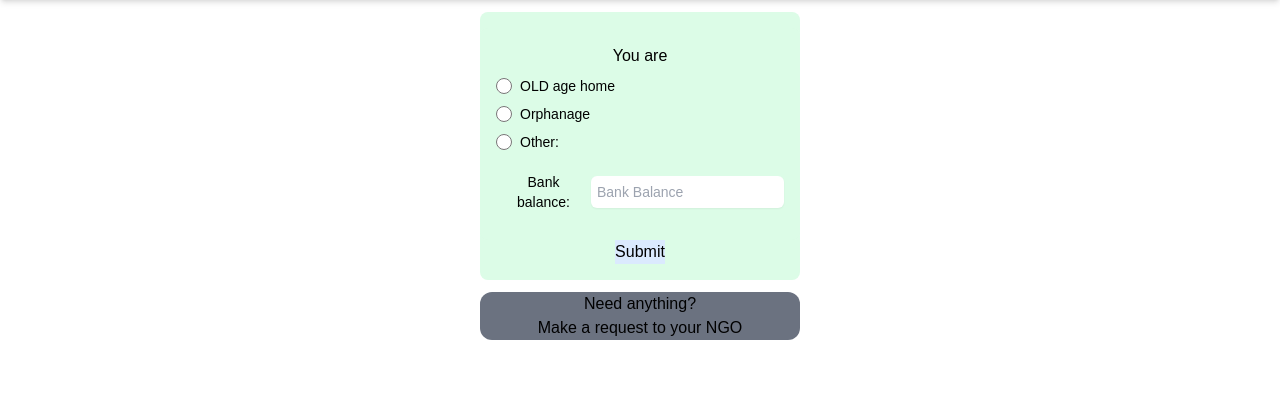
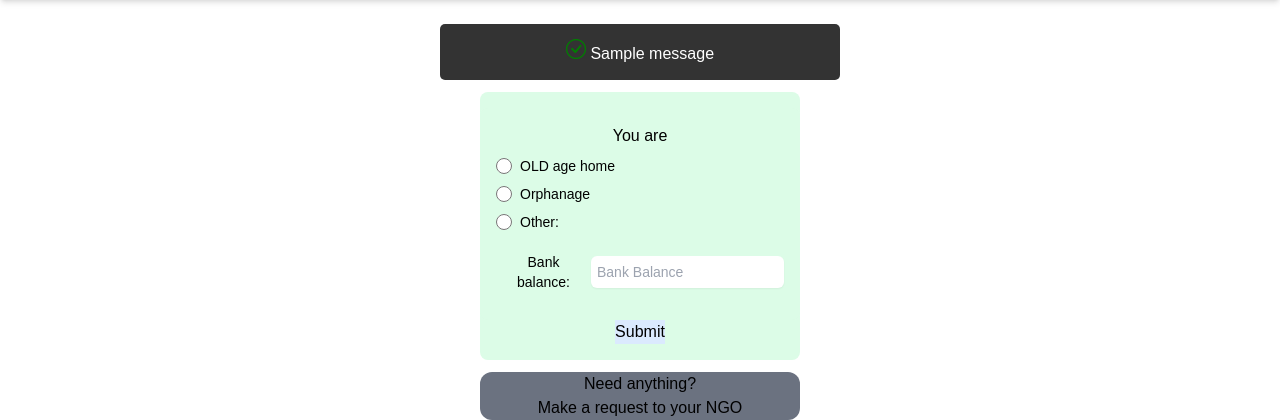
Before and after one commit to selmanfariz18/NGO-connect, a Django app: page /reciever/receiver_base/ in a window 1280 px wide. Shown: the part 88-508 px from the top of the page. Run offline with Django 5.2, Linux system fonts and the light colour scheme; a user stored in the database is signed in; data comes from the database, SQL or seed files in the repository; tables that the repository leaves empty hold one stand-in row (values such as "Sample post"); one stand-in notice (Sample message) is shown; some libraries are stand-ins or nearby versions.

Commit message:
money request from reciever sent success

```diff
--- a/ngo_connect/reciever/models.py
+++ b/ngo_connect/reciever/models.py
@@ -37,5 +37,5 @@ class RecieverRequests(models.Model):
     is_money_needed = models.BooleanField(default=True)
     amount = models.IntegerField(null=True)
     thing_name = models.CharField(max_length=20, blank=True)
-    ting_quantity = models.IntegerField(null=True)
+    thing_quantity = models.IntegerField(null=True)
     status = models.CharField(max_length=10, choices=(('accepted', 'accepted'), ('rejected', 'rejected'), ('pending', 'pending'),), null=True)
--- a/ngo_connect/reciever/templates/make_rec_request.html
+++ b/ngo_connect/reciever/templates/make_rec_request.html
@@ -56,6 +56,8 @@
             </div>
           </div>
 
+          <input type="hidden" name="to_user" value="{{ i.id }}">
+
           <button type="submit" class="mt-4 bg-blue-100 p-2 rounded">Submit</button>
         </form>
       </div>
--- a/ngo_connect/reciever/templates/receiver_base.html
+++ b/ngo_connect/reciever/templates/receiver_base.html
@@ -6,6 +6,10 @@
     <title>{{user.username}}|NGO</title>
     <script src="https://cdn.tailwindcss.com"></script>
     <link rel="stylesheet" href="https://cdnjs.cloudflare.com/ajax/libs/font-awesome/6.1.1/css/all.min.css" />
+    <link
+    rel="stylesheet"
+    href="https://cdn.jsdelivr.net/npm/bootstrap-icons@1.3.0/font/bootstrap-icons.css"
+    />
     {% load static %}
     <style>
       .notification-icon {
@@ -23,6 +27,47 @@
           padding: 2px 6px;
           font-size: 10px;
           height: 25px;
+      }
+      .alert {
+        text-align: center;
+        background-color: rgba(0, 0, 0, 0.8);
+        border-radius: 5px;
+        width: 400px;
+        height: 35px;
+        margin-left: auto;
+        margin-right: auto;
+        font-size: 16px;
+        font-weight: 300;
+        padding: 10px;
+      }
+      .alert-good {
+        color: white;
+      }
+      .good-i {
+        color: green;
+        margin-top: auto;
+        margin-bottom: auto;
+        font-size: 20px;
+        margin-bottom: 12px;
+      }
+      .error-i {
+        color: red;
+        margin-top: auto;
+        margin-bottom: auto;
+        font-size: 20px;
+        margin-bottom: 12px;
+      }
+      .info-i {
+        color: orangered;
+        margin-top: auto;
+        margin-bottom: auto;
+        font-size: 20px;
+        margin-bottom: 12px;
+      }
+      .bi {
+        vertical-align: 0.125em;
+        width: 1em;
+        height: 1em;
       }
     </style>
   </head>
@@ -103,6 +148,30 @@
       <h2>Hai {% if reciever.reciver_type == 'OAH' %} Old age home {% else %} {{ reciever.reciever_type }} {% endif %}</h2>
     </div>
     {% endif %} -->
+
+          <!--Alert area-->
+          <div class="form-group row mt-6">
+            {% for message in messages %} {% if message.tags == 'success' %}
+            <div class="alert alert-good h-14" role="alert">
+              <i class="bi bi-check-circle good-i"></i>
+              {{message}}
+            </div>
+            {% elif message.tags == 'error' %}
+            <div class="alert alert-good h-14" role="alert">
+              <i class="bi bi-hexagon-fill error-i"></i>
+              {{message}}
+            </div>
+            {% elif message.tags == 'info' %}
+            <div class="alert alert-good h-14" role="alert">
+              <i class="bi bi-exclamation-triangle info-i"></i>
+              {{message}}
+            </div>
+            {% else %}
+            <div class="alert h-14" role="alert">{{message}}</div>
+            {% endif %} {% endfor %}
+
+          </div>
+          <!--Alert area ends-->
 
 
     {% if reciever.is_reciever_type_defined == False %}
--- a/ngo_connect/reciever/views.py
+++ b/ngo_connect/reciever/views.py
@@ -7,7 +7,7 @@ from django.contrib.auth.decorators import login_required
 from django.contrib import messages
 from base.models import ngousers, Notifications
 from django.contrib.auth.models import User
-from reciever.models import ReceiverMoreDetails, ReceiverMoreDetails
+from reciever.models import ReceiverMoreDetails, ReceiverMoreDetails, RecieverRequests
 from django.http import Http404
 from ngo.models import NgoBankTransactions, Reciever_under_ngo
 from reciever.models import RecieverBank
@@ -159,9 +159,31 @@ def make_rec_request(request):
         goods_name = request.POST.get('goods_name', None)
         count = request.POST.get('count', None)
 
+        try:
+            ngo = Reciever_under_ngo.objects.get(reciever=request.user)
+        except Reciever_under_ngo.DoesNotExist:
+            ngo = Reciever_under_ngo(reciever=request.user)
+
+        to_user = ngo.user
+        from_user = request.user
+        # print(to_user, request.user)
+
+
         # Check what type of payment it is and process accordingly
         if payment_type == 'money':
-            print('Payment Type:', payment_type, 'Amount:', amount)
+            try:
+                RecieverRequests.objects.create(
+                    from_user = from_user,
+                    to_user = to_user,
+                    is_money_needed = True,
+                    amount = amount,
+                    status = 'pending',
+                )
+                success_msg = "Request sent successfully to " + str(to_user.first_name)
+                messages.success(request, success_msg)
+            except:
+                messages.error(request, "Error in request sending!")
+            # print('Payment Type:', payment_type, 'Amount:', amount)
         elif payment_type == 'other':
             print('Payment Type:', payment_type, 'Goods Name:', goods_name, 'Count:', count)
 
```
Also changed, not shown: ngo_connect/db.sqlite3, ngo_connect/reciever/migrations/0006_rename_ting_quantity_recieverrequests_thing_quantity.py (added).
